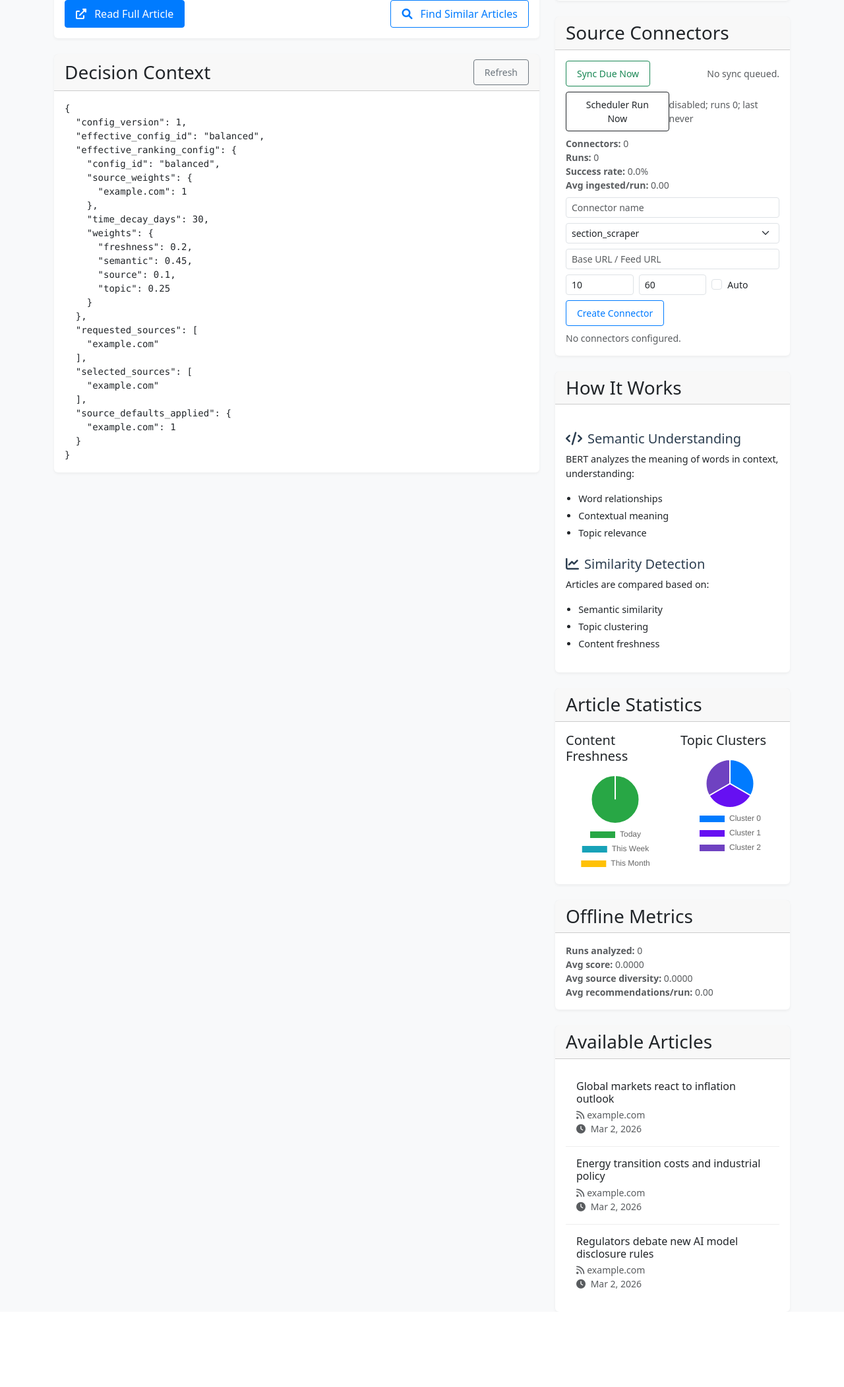
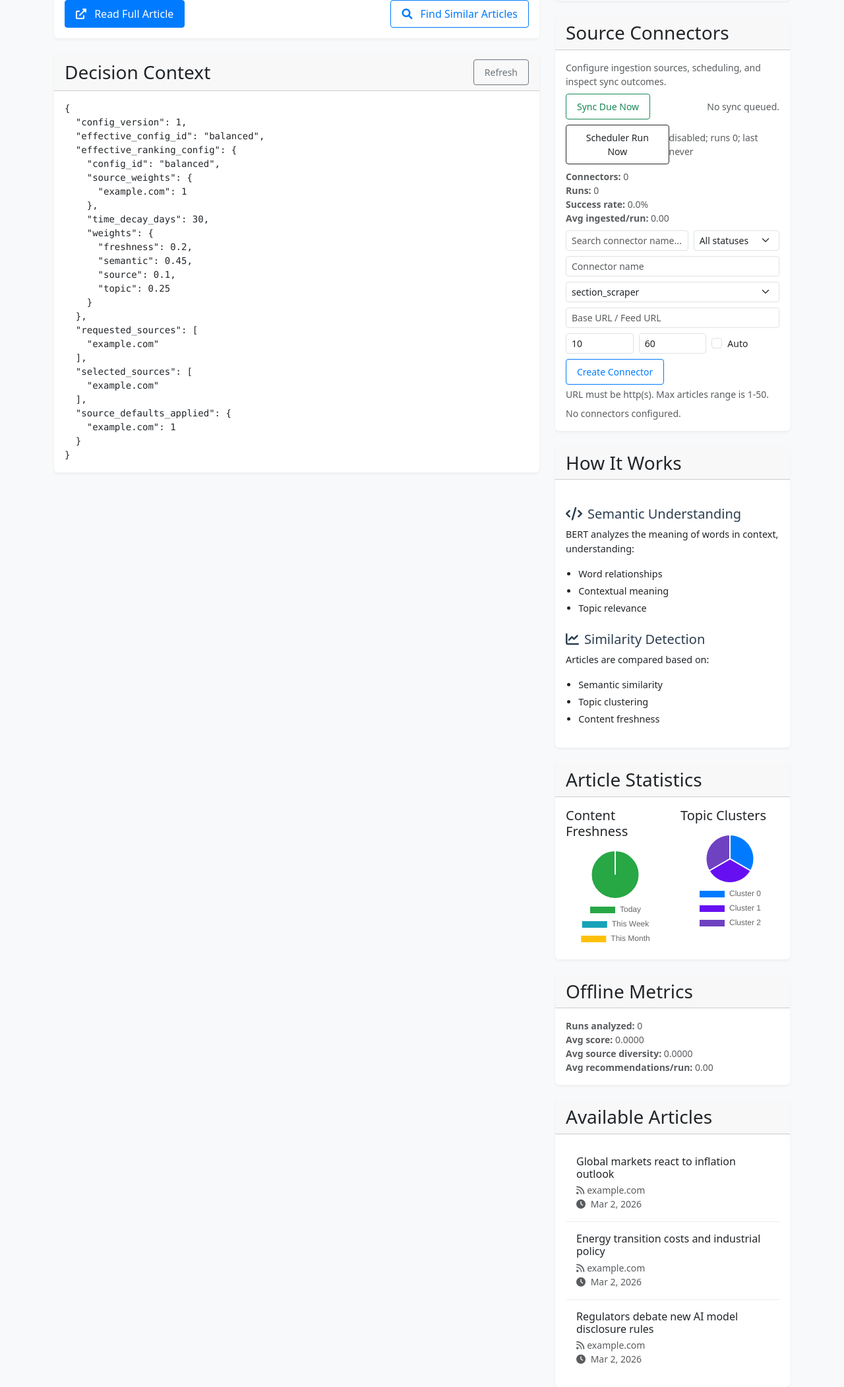
Before and after one commit to karelholub/article-recommender, a Flask app: page / in a window 1280 px wide. Shown: the part 445-2547 px from the top of the page at 66% size. Before the commit the page ends 2433 px from the top, so only its background shows below. Run offline with Flask 2, Linux system fonts and the light colour scheme; data comes from the database, SQL or seed files in the repository; data that the repository does not hold is empty; some libraries are stand-ins or nearby versions.

Commit message:
Polish connector UX with validation, filters, and safer actions

```diff
--- a/static/js/main.js
+++ b/static/js/main.js
@@ -5,6 +5,9 @@ let sourceOptions = [];
 let rankingConfigs = {};
 let connectors = [];
 const connectorRunsCache = {};
+const connectorMetricsById = {};
+let connectorSearchTerm = '';
+let connectorStatusFilter = 'all';
 
 // Initialize the application
 document.addEventListener('DOMContentLoaded', () => {
@@ -102,12 +105,17 @@ async function loadConnectorMetrics() {
             throw new Error(error.error || 'Failed to load connector metrics');
         }
         const payload = await response.json();
+        Object.keys(connectorMetricsById).forEach(key => delete connectorMetricsById[key]);
+        (payload.connectors || []).forEach(item => {
+            connectorMetricsById[item.connector_id] = item;
+        });
         container.innerHTML = `
             <div><strong>Connectors:</strong> ${payload.total_connectors}</div>
             <div><strong>Runs:</strong> ${payload.total_runs}</div>
             <div><strong>Success rate:</strong> ${(Number(payload.overall_success_rate || 0) * 100).toFixed(1)}%</div>
             <div><strong>Avg ingested/run:</strong> ${Number(payload.avg_ingested_per_run || 0).toFixed(2)}</div>
         `;
+        renderConnectors();
     } catch (error) {
         container.textContent = `Metrics unavailable: ${error.message}`;
     }
@@ -120,7 +128,23 @@ function renderConnectors() {
         return;
     }
 
-    container.innerHTML = connectors.map(connector => `
+    const filtered = connectors.filter(connector => {
+        const name = (connector.name || '').toLowerCase();
+        const metric = connectorMetricsById[connector.connector_id] || {};
+        const status = metric.last_status || 'none';
+        const matchesName = !connectorSearchTerm || name.includes(connectorSearchTerm);
+        const matchesStatus = connectorStatusFilter === 'all' || status === connectorStatusFilter;
+        return matchesName && matchesStatus;
+    });
+
+    if (!filtered.length) {
+        container.innerHTML = '<span>No connectors match current filters.</span>';
+        return;
+    }
+
+    container.innerHTML = filtered.map(connector => {
+        const metric = connectorMetricsById[connector.connector_id] || {};
+        return `
             <div class="border rounded p-2 mb-2 connector-card" data-id="${connector.connector_id}">
                 <div class="fw-semibold">${connector.name}</div>
                 <div class="text-muted">${connector.connector_type}</div>
@@ -128,6 +152,10 @@ function renderConnectors() {
                 <div class="text-muted small">
                     Auto-sync: ${connector.config?.auto_sync_enabled ? 'on' : 'off'}
                     (${Number(connector.config?.sync_interval_minutes || 60)} min)
+                </div>
+                <div class="text-muted small">
+                    Last status: ${metric.last_status || 'none'}
+                    ${typeof metric.success_rate === 'number' ? ` | Success ${(metric.success_rate * 100).toFixed(0)}%` : ''}
                 </div>
                 <div class="row g-2 mt-1">
                     <div class="col-4">
@@ -154,12 +182,15 @@ function renderConnectors() {
                     <button class="btn btn-sm btn-outline-danger connector-delete" data-id="${connector.connector_id}">Delete</button>
                 </div>
                 ${connector.last_run_at ? `<div class="small text-muted mt-1">Last sync: ${connector.last_run_at}</div>` : ''}
+                <div id="connector-config-error-${connector.connector_id}" class="small text-danger mt-1" style="display:none;"></div>
                 <div id="connector-runs-${connector.connector_id}" class="small mt-2"></div>
             </div>
-    `).join('');
+        `;
+    }).join('');
 }
 
 async function createConnector() {
+    setConnectorFormError('');
     const name = document.getElementById('connector-name').value.trim();
     const connectorType = document.getElementById('connector-type').value;
     const url = document.getElementById('connector-url').value.trim();
@@ -167,9 +198,15 @@ async function createConnector() {
     const autoSyncEnabled = document.getElementById('connector-auto-sync').checked;
     const syncIntervalMinutes = Number(document.getElementById('connector-sync-interval').value);
 
-    if (!name || !url) {
-        showError('Connector name and URL are required');
-        return;
+    const validationError = validateConnectorInputs({
+        name,
+        url,
+        maxArticles,
+        syncIntervalMinutes
+    });
+    if (validationError) {
+        setConnectorFormError(validationError);
+        throw new Error(validationError);
     }
 
     const config = connectorType === 'rss' ? { feed_url: url } : { base_url: url };
@@ -219,6 +256,7 @@ async function handleConnectorAction(event) {
                 const error = await response.json();
                 throw new Error(error.error || 'Failed to sync connector');
             }
+            document.getElementById('connector-sync-summary').textContent = `Sync finished for ${id}`;
             await loadConnectorRuns(id);
         }
 
@@ -243,9 +281,21 @@ async function handleConnectorAction(event) {
         if (saveConfigBtn) {
             const id = saveConfigBtn.dataset.id;
             const target = connectors.find(connector => connector.connector_id === id);
+            setConnectorCardError(id, '');
             const nextMaxArticles = Number(card?.querySelector('.connector-max-articles')?.value);
             const nextSyncInterval = Number(card?.querySelector('.connector-sync-interval')?.value);
             const nextAutoSync = Boolean(card?.querySelector('.connector-auto-sync')?.checked);
+            const connectorUrl = target?.config?.feed_url || target?.config?.base_url || '';
+            const validationError = validateConnectorInputs({
+                name: target?.name || '',
+                url: connectorUrl,
+                maxArticles: nextMaxArticles,
+                syncIntervalMinutes: nextSyncInterval
+            });
+            if (validationError) {
+                setConnectorCardError(id, validationError);
+                throw new Error(validationError);
+            }
             const config = { ...(target?.config || {}) };
             config.max_articles = Number.isFinite(nextMaxArticles) && nextMaxArticles > 0 ? nextMaxArticles : 10;
             config.sync_interval_minutes = Number.isFinite(nextSyncInterval) && nextSyncInterval > 0
@@ -267,11 +317,16 @@ async function handleConnectorAction(event) {
                 const error = await response.json();
                 throw new Error(error.error || 'Failed to save connector config');
             }
+            document.getElementById('connector-sync-summary').textContent = `Saved config for ${id}`;
         }
 
         if (toggleBtn) {
             const id = toggleBtn.dataset.id;
             const currentlyEnabled = toggleBtn.dataset.enabled === 'true';
+            if (currentlyEnabled) {
+                const confirmed = window.confirm('Disable this connector? Scheduled and manual syncs will be blocked.');
+                if (!confirmed) return;
+            }
             const target = connectors.find(connector => connector.connector_id === id);
             const response = await fetch(`/api/connectors/${encodeURIComponent(id)}`, {
                 method: 'PUT',
@@ -291,6 +346,8 @@ async function handleConnectorAction(event) {
 
         if (deleteBtn) {
             const id = deleteBtn.dataset.id;
+            const confirmed = window.confirm('Delete this connector and its future sync ability?');
+            if (!confirmed) return;
             const response = await fetch(`/api/connectors/${encodeURIComponent(id)}`, { method: 'DELETE' });
             if (!response.ok) {
                 const error = await response.json();
@@ -307,6 +364,7 @@ async function handleConnectorAction(event) {
 
 async function syncDueConnectors() {
     try {
+        document.getElementById('connector-sync-summary').textContent = 'Scanning due connectors...';
         const response = await fetch('/api/connectors/sync-due', { method: 'POST' });
         if (!response.ok) {
             const error = await response.json();
@@ -395,6 +453,7 @@ async function loadConnectorRuns(connectorId) {
         const payload = await response.json();
         connectorRunsCache[connectorId] = payload.runs || [];
         renderConnectorRuns(connectorId);
+        await loadConnectorMetrics();
     } catch (error) {
         console.error('Error loading connector runs:', error);
         showError(error.message || 'Failed to load connector runs');
@@ -420,6 +479,50 @@ function renderConnectorRuns(connectorId) {
             <div class="text-muted">${run.created_at}</div>
         </div>
     `).join('');
+}
+
+function validateConnectorInputs({ name, url, maxArticles, syncIntervalMinutes }) {
+    if (!name || !name.trim()) return 'Connector name is required.';
+    if (!url || !url.trim()) return 'Connector URL is required.';
+    try {
+        const parsed = new URL(url);
+        if (!['http:', 'https:'].includes(parsed.protocol)) {
+            return 'URL must start with http:// or https://';
+        }
+    } catch (_error) {
+        return 'Please enter a valid URL.';
+    }
+    if (!Number.isFinite(maxArticles) || maxArticles < 1 || maxArticles > 50) {
+        return 'Max articles must be between 1 and 50.';
+    }
+    if (!Number.isFinite(syncIntervalMinutes) || syncIntervalMinutes < 1 || syncIntervalMinutes > 1440) {
+        return 'Sync interval must be between 1 and 1440 minutes.';
+    }
+    return '';
+}
+
+function setConnectorFormError(message) {
+    const el = document.getElementById('connector-form-error');
+    if (!el) return;
+    if (!message) {
+        el.style.display = 'none';
+        el.textContent = '';
+        return;
+    }
+    el.style.display = 'block';
+    el.textContent = message;
+}
+
+function setConnectorCardError(connectorId, message) {
+    const el = document.getElementById(`connector-config-error-${connectorId}`);
+    if (!el) return;
+    if (!message) {
+        el.style.display = 'none';
+        el.textContent = '';
+        return;
+    }
+    el.style.display = 'block';
+    el.textContent = message;
 }
 
 function renderSourceFilters() {
@@ -832,6 +935,14 @@ function setupEventListeners() {
             showError(error.message || 'Failed to create connector');
         }
     });
+    document.getElementById('connector-search').addEventListener('input', (event) => {
+        connectorSearchTerm = (event.target.value || '').trim().toLowerCase();
+        renderConnectors();
+    });
+    document.getElementById('connector-status-filter').addEventListener('change', (event) => {
+        connectorStatusFilter = event.target.value || 'all';
+        renderConnectors();
+    });
     document.getElementById('sync-due-connectors').addEventListener('click', syncDueConnectors);
     document.getElementById('run-scheduler-now').addEventListener('click', runSchedulerNow);
     document.getElementById('connector-list').addEventListener('click', handleConnectorAction);
--- a/templates/index.html
+++ b/templates/index.html
@@ -152,6 +152,9 @@
                         <h3 class="mb-0">Source Connectors</h3>
                     </div>
                     <div class="card-body">
+                        <div class="small text-muted mb-2">
+                            Configure ingestion sources, scheduling, and inspect sync outcomes.
+                        </div>
                         <div class="d-flex justify-content-between align-items-center mb-2">
                             <button id="sync-due-connectors" class="btn btn-sm btn-outline-success">Sync Due Now</button>
                             <span id="connector-sync-summary" class="small text-muted">No sync queued.</span>
@@ -161,6 +164,21 @@
                             <span id="scheduler-status" class="small text-muted">Scheduler status unknown.</span>
                         </div>
                         <div id="connector-metrics" class="small text-muted mb-2">Loading connector metrics...</div>
+                        <div class="row g-2 mb-2">
+                            <div class="col-7">
+                                <input id="connector-search" class="form-control form-control-sm" placeholder="Search connector name...">
+                            </div>
+                            <div class="col-5">
+                                <select id="connector-status-filter" class="form-select form-select-sm">
+                                    <option value="all">All statuses</option>
+                                    <option value="failed">Failed</option>
+                                    <option value="completed_with_errors">Completed with errors</option>
+                                    <option value="completed">Completed</option>
+                                    <option value="running">Running</option>
+                                    <option value="none">No runs</option>
+                                </select>
+                            </div>
+                        </div>
                         <div class="mb-2">
                             <input id="connector-name" class="form-control form-control-sm mb-2" placeholder="Connector name">
                             <select id="connector-type" class="form-select form-select-sm mb-2">
@@ -183,6 +201,10 @@
                                 </div>
                             </div>
                             <button id="create-connector" class="btn btn-sm btn-outline-primary">Create Connector</button>
+                            <div id="connector-form-hint" class="small text-muted mt-1">
+                                URL must be http(s). Max articles range is 1-50.
+                            </div>
+                            <div id="connector-form-error" class="small text-danger mt-1" style="display:none;"></div>
                         </div>
                         <div id="connector-list" class="small text-muted">Loading connectors...</div>
                     </div>
```
Lines whose indentation alone changed are shown as unchanged.
